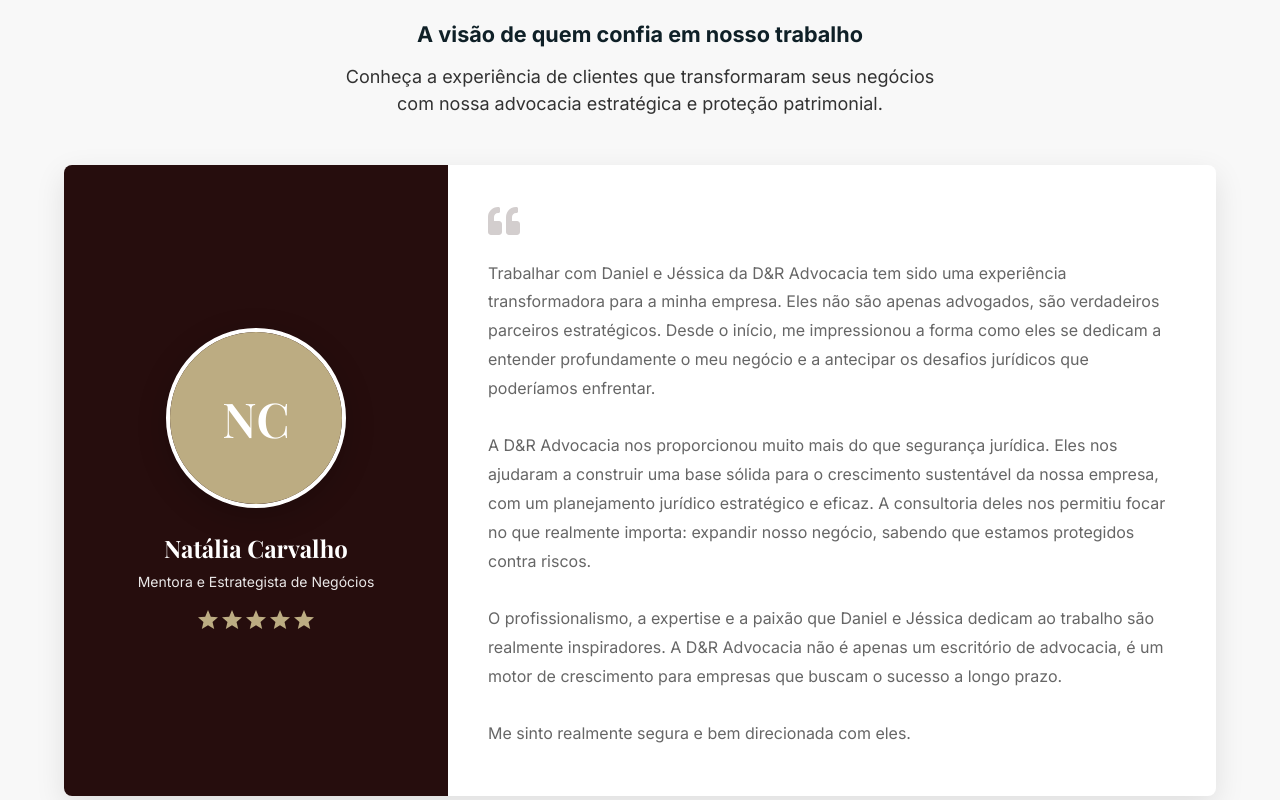
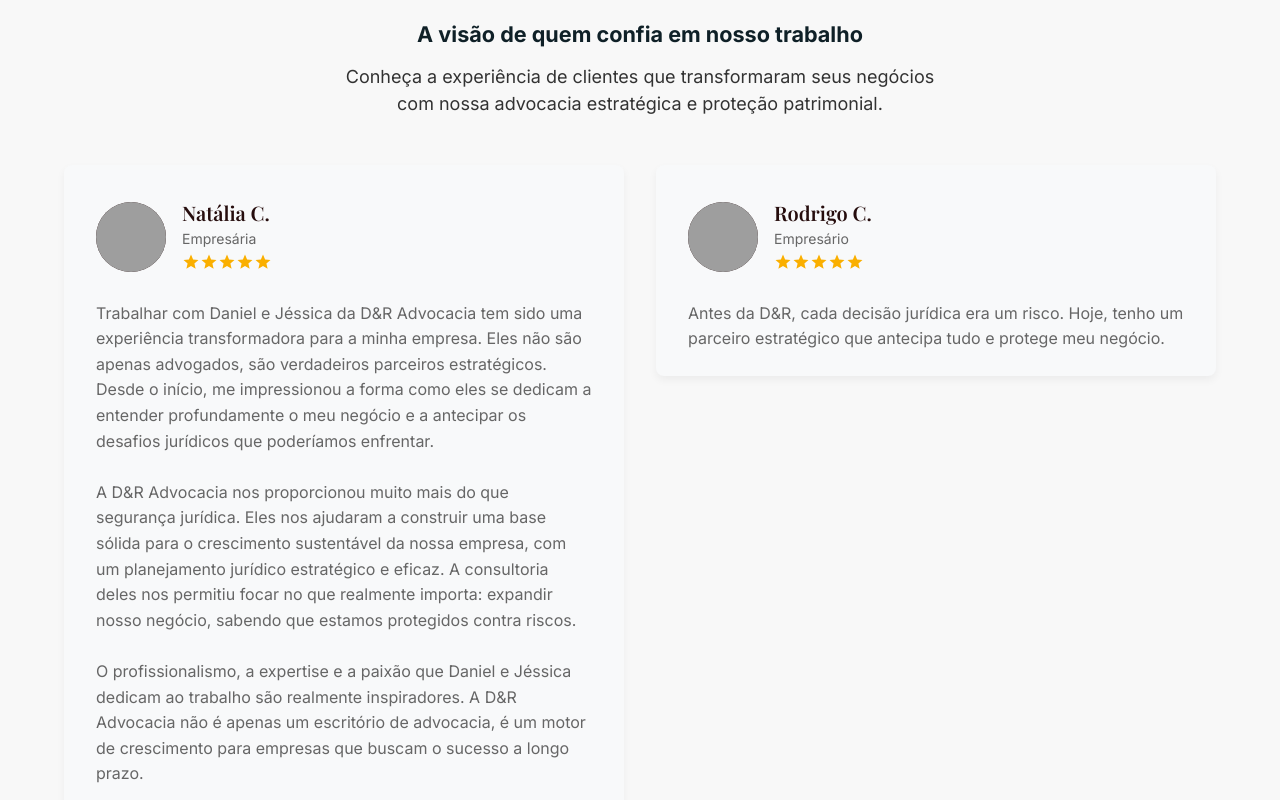
Before and after one commit to richarddiehlrs/site, a Next.js app: page / in a window 1280 px wide. Shown: the part 3260-4060 px from the top of the page. Built offline with nearby package versions, Linux system fonts and the light colour scheme; grey boxes are pictures that could not be loaded; what @mui/material-nextjs would draw is missing.

Commit message:
Ajuste de cores: texto dourado em destaques e modificações em depoimentos

```diff
--- a/app/components/Contato.tsx
+++ b/app/components/Contato.tsx
@@ -60,7 +60,7 @@
             sx={{
               fontFamily: theme.typography.h2.fontFamily,
               fontWeight: 700,
-              color: theme.palette.primary.main,
+              color: bordeauxColor,
               mb: 2,
             }}
           >
@@ -81,6 +81,7 @@
               maxWidth: '600px',
               mx: 'auto',
               fontSize: '1.125rem',
+              color: theme.palette.secondary.main,
             }}
           >
             Estamos à disposição para atender às suas necessidades jurídicas.
--- a/app/components/Depoimentos.tsx
+++ b/app/components/Depoimentos.tsx
@@ -2,7 +2,6 @@
 
 import { motion } from 'framer-motion';
 import { Box, Typography, Container, Grid, useTheme, alpha, Avatar, Card, CardContent, Rating } from '@mui/material';
-import { FaQuoteLeft } from 'react-icons/fa';
 
 // Mesma cor bordô usada no Header e outros componentes
 const bordeauxColor = '#260d0d';
@@ -12,16 +11,16 @@
 
   const testimonials = [
     {
-      name: 'Natália Carvalho',
-      role: 'Mentora e Estrategista de Negócios',
+      name: 'Natália C.',
+      role: 'Empresária',
       avatar: '/images/natalia.jpg', // Placeholder - precisa ser adicionada
       quote: 'Trabalhar com Daniel e Jéssica da D&R Advocacia tem sido uma experiência transformadora para a minha empresa. Eles não são apenas advogados, são verdadeiros parceiros estratégicos. Desde o início, me impressionou a forma como eles se dedicam a entender profundamente o meu negócio e a antecipar os desafios jurídicos que poderíamos enfrentar.\n\nA D&R Advocacia nos proporcionou muito mais do que segurança jurídica. Eles nos ajudaram a construir uma base sólida para o crescimento sustentável da nossa empresa, com um planejamento jurídico estratégico e eficaz. A consultoria deles nos permitiu focar no que realmente importa: expandir nosso negócio, sabendo que estamos protegidos contra riscos.\n\nO profissionalismo, a expertise e a paixão que Daniel e Jéssica dedicam ao trabalho são realmente inspiradores. A D&R Advocacia não é apenas um escritório de advocacia, é um motor de crescimento para empresas que buscam o sucesso a longo prazo.\n\nMe sinto realmente segura e bem direcionada com eles.',
       rating: 5,
-      featured: true,
+      featured: false,
     },
     {
-      name: 'Rodrigo Correia',
-      role: 'RC Mídias',
+      name: 'Rodrigo C.',
+      role: 'Empresário',
       avatar: '/images/rodrigo.jpg', // Placeholder - precisa ser adicionada
       quote: 'Antes da D&R, cada decisão jurídica era um risco. Hoje, tenho um parceiro estratégico que antecipa tudo e protege meu negócio.',
       rating: 5,
@@ -106,94 +105,9 @@
           </Typography>
         </motion.div>
 
-        {/* Depoimento Principal (Natália) */}
-        {testimonials[0].featured && (
-          <motion.div
-            initial={{ opacity: 0, y: 30 }}
-            whileInView={{ opacity: 1, y: 0 }}
-            transition={{ duration: 0.7 }}
-            viewport={{ once: true }}
-            style={{ marginBottom: '3rem' }}
-          >
-            <Card
-              elevation={3}
-              sx={{
-                borderRadius: 2,
-                overflow: 'hidden',
-                background: 'white',
-                boxShadow: `0 10px 30px ${alpha('#000', 0.1)}`,
-              }}
-            >
-              <Grid container>
-                <Grid
-                  item
-                  xs={12}
-                  md={4}
-                  sx={{
-                    position: 'relative',
-                    minHeight: { xs: '300px', md: 'auto' },
-                    bgcolor: bordeauxColor,
-                    display: 'flex',
-                    flexDirection: 'column',
-                    justifyContent: 'center',
-                    alignItems: 'center',
-                    p: 4,
-                    color: 'white',
-                    textAlign: 'center'
-                  }}
-                >
-                  <Box
-                    sx={{
-                      width: 180,
-                      height: 180,
-                      borderRadius: '50%',
-                      overflow: 'hidden',
-                      border: '4px solid white',
-                      boxShadow: `0 8px 30px ${alpha('#000', 0.2)}`,
-                      mb: 3,
-                      position: 'relative',
-                    }}
-                  >
-                    {/*
-                      Note: Este é um placeholder. A imagem da Natália precisa ser adicionada em public/images/natalia.jpg
-                      Se a imagem não estiver disponível, use um Avatar com as iniciais ou uma imagem de placeholder
-                    */}
-                    <Box sx={{ width: '100%', height: '100%', bgcolor: theme.palette.secondary.light, display: 'flex', alignItems: 'center', justifyContent: 'center' }}>
-                      <Typography variant="h3" color="white">NC</Typography>
-                    </Box>
-                  </Box>
-                  <Typography variant="h5" component="h3" sx={{ fontWeight: 700, mb: 1 }}>
-                    {testimonials[0].name}
-                  </Typography>
-                  <Typography variant="body2" sx={{ opacity: 0.9, mb: 2 }}>
-                    {testimonials[0].role}
-                  </Typography>
-                  <Rating value={testimonials[0].rating} readOnly sx={{
-                    '& .MuiRating-iconFilled': {
-                      color: theme.palette.secondary.light,
-                    }
-                  }} />
-                </Grid>
-                <Grid item xs={12} md={8}>
-                  <CardContent sx={{ p: 5 }}>
-                    <FaQuoteLeft style={{ fontSize: '2rem', color: alpha(bordeauxColor, 0.2), marginBottom: '1rem' }} />
-                    <Typography variant="body1" color="text.secondary" sx={{
-                      mb: 3,
-                      lineHeight: 1.8,
-                      whiteSpace: 'pre-line', // Para manter as quebras de linha do texto
-                    }}>
-                      {testimonials[0].quote}
-                    </Typography>
-                  </CardContent>
-                </Grid>
-              </Grid>
-            </Card>
-          </motion.div>
-        )}
-
-        {/* Depoimentos Secundários */}
+        {/* Depoimentos */}
         <Grid container spacing={4}>
-          {testimonials.filter(t => !t.featured).map((testimonial, index) => (
+          {testimonials.map((testimonial, index) => (
             <Grid item xs={12} md={6} key={index}>
               <motion.div
                 initial={{ opacity: 0, y: 20 }}
@@ -237,8 +151,10 @@
                         />
                       </Box>
                     </Box>
-                    <FaQuoteLeft style={{ fontSize: '1.5rem', color: alpha(bordeauxColor, 0.2), marginBottom: '0.5rem' }} />
-                    <Typography variant="body1" color="text.secondary" sx={{ lineHeight: 1.6 }}>
+                    <Typography variant="body1" color="text.secondary" sx={{
+                      lineHeight: 1.6,
+                      whiteSpace: testimonial.quote.length > 100 ? 'pre-line' : 'normal' // Usar pre-line apenas para depoimentos longos
+                    }}>
                       {testimonial.quote}
                     </Typography>
                   </CardContent>
--- a/app/components/Planejamento.tsx
+++ b/app/components/Planejamento.tsx
@@ -92,7 +92,7 @@
               maxWidth: '600px',
               mx: 'auto',
               fontSize: '1.125rem',
-              color: theme.palette.text.secondary,
+              color: theme.palette.secondary.main,
             }}
           >
             Blindamos empresas e patrimônios com inteligência jurídica, antecipando riscos e criando estruturas sólidas para decisões seguras e crescimento sustentável.
@@ -280,7 +280,15 @@
               >
                 Aqui, você não será mais um processo. Será um projeto estratégico.
               </Typography>
-              Fale com a D&R e veja como nosso atendimento consultivo pode proteger sua empresa e ampliar seus resultados.
+              <Typography
+                component="span"
+                sx={{
+                  color: theme.palette.secondary.main,
+                  fontWeight: 500,
+                }}
+              >
+                Fale com a D&R e veja como nosso atendimento consultivo pode proteger sua empresa e ampliar seus resultados.
+              </Typography>
             </Typography>
           </Card>
         </motion.div>
```
